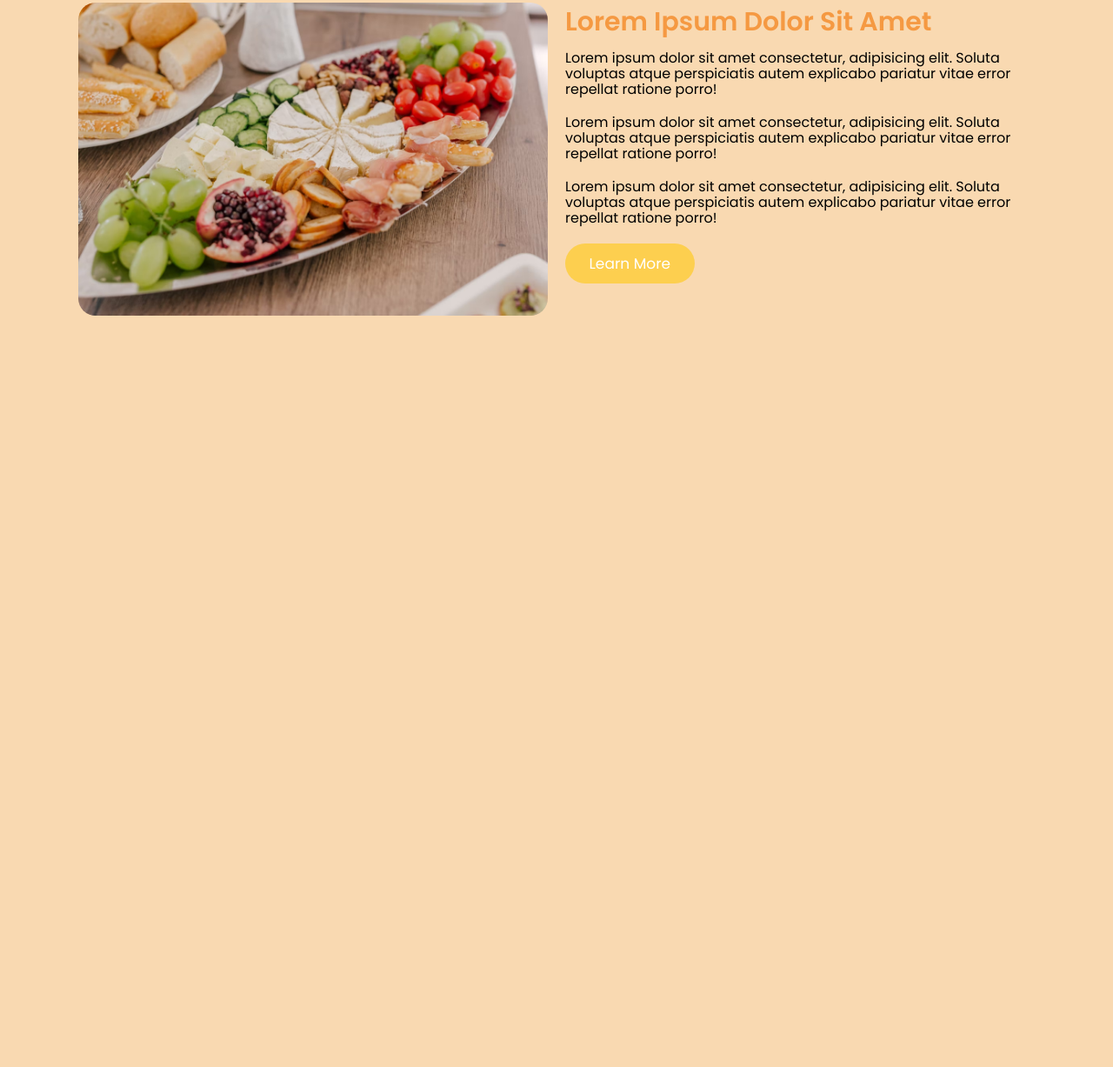
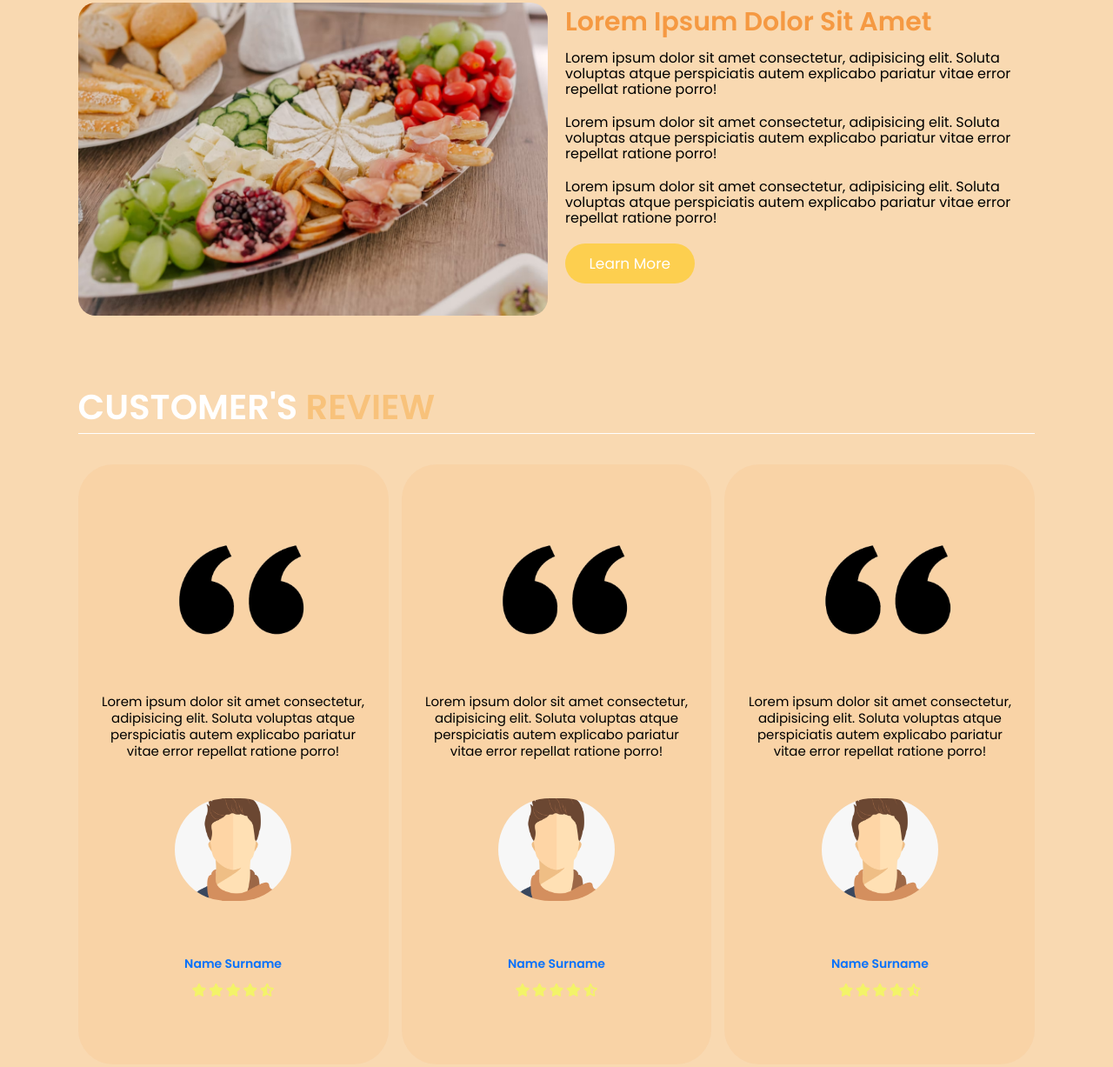
Before and after one commit to felix204/E-Commerce-Template, a plain HTML site: page index.html in a window 1280 px wide. Shown: the part 2908-4135 px from the top of the page at 87% size. Before the commit the page ends 3311 px from the top, so only its background shows below. Drawn offline with Linux system fonts and the light colour scheme.

Commit message:
review section

```diff
--- a/assets/css/main.css
+++ b/assets/css/main.css
@@ -298,3 +298,50 @@ section {
     line-height: 1.8rem;
 }
 /* About end */
+
+/* Review start */
+.review .box-container{
+    display: grid;
+    grid-template-columns: repeat(auto-fit, minmax(30rem, 1fr));
+    gap: 1.5rem;
+}
+
+.review .box-container .box{
+    background: rgba(245, 153, 66, 0.096);
+    border-radius: 4rem;
+    text-align: center;
+    padding: 3rem 2rem;
+}
+
+.review .box-container .box img{
+    width: 90%;
+    object-fit: cover;
+    margin: 2.5rem;
+    position: relative;
+}
+
+.review .box-container .box .user {
+    width: 55%;
+    height: 25%;
+    margin: 2.5rem;
+    border-radius: 12rem;
+    padding: 2rem;
+}
+
+.review .box-container .box h4{
+    font-size: 1.4rem;
+    padding: 1.2rem;
+    color: rgba(5, 112, 252, 0.993);
+}
+
+.review .box-container .box p{
+    font-size: 1.5rem;
+    line-height: 1.9rem;
+}
+
+
+.review .box-container .box .starts i{
+    color: rgb(243, 243, 105);
+    font-size: 1.5rem;
+}
+/* Review start */
--- a/index.html
+++ b/index.html
@@ -175,7 +175,7 @@
         <h3 class="heading">about <span>us</span></h3>
         <div class="row">
             <div class="image">
-                <img src="/assets/images/about-section.avif" alt="fruits">
+                <img src="/assets/images/about-section.avif" alt="Fruits">
             </div>
             <div class="content">
                 <h4>Lorem Ipsum Dolor Sit Amet</h4>
@@ -191,6 +191,56 @@
     </section>
     <!-- About section end -->
 
+    <!-- Review section start -->
+    <section class="review">
+        <h3 class="heading">customer's <span>review</span></h3>
+        <div class="box-container">
+            <div class="box">
+                <img src="/assets/images/quote-icon.png" alt="Quote Icon">
+                <p>Lorem ipsum dolor sit amet consectetur, adipisicing elit. Soluta voluptas atque perspiciatis autem
+                    explicabo pariatur vitae error repellat ratione porro!</p>
+                <img src="/assets/images/avatar.png" class="user" alt="User Avatar">
+                <h4>Name Surname</h4>
+                <div class="starts">
+                    <i class="fas fa-star"></i>
+                    <i class="fas fa-star"></i>
+                    <i class="fas fa-star"></i>
+                    <i class="fas fa-star"></i>
+                    <i class="fas fa-star-half-alt"></i>
+                </div>
+            </div>
+            <div class="box">
+                <img src="/assets/images/quote-icon.png" alt="Quote Icon">
+                <p>Lorem ipsum dolor sit amet consectetur, adipisicing elit. Soluta voluptas atque perspiciatis autem
+                    explicabo pariatur vitae error repellat ratione porro!</p>
+                <img src="/assets/images/avatar.png" class="user" alt="User Avatar">
+                <h4>Name Surname</h4>
+                <div class="starts">
+                    <i class="fas fa-star"></i>
+                    <i class="fas fa-star"></i>
+                    <i class="fas fa-star"></i>
+                    <i class="fas fa-star"></i>
+                    <i class="fas fa-star-half-alt"></i>
+                </div>
+            </div>
+            <div class="box">
+                <img src="/assets/images/quote-icon.png" alt="Quote Icon">
+                <p>Lorem ipsum dolor sit amet consectetur, adipisicing elit. Soluta voluptas atque perspiciatis autem
+                    explicabo pariatur vitae error repellat ratione porro!</p>
+                <img src="/assets/images/avatar.png" class="user" alt="User Avatar">
+                <h4>Name Surname</h4>
+                <div class="starts">
+                    <i class="fas fa-star"></i>
+                    <i class="fas fa-star"></i>
+                    <i class="fas fa-star"></i>
+                    <i class="fas fa-star"></i>
+                    <i class="fas fa-star-half-alt"></i>
+                </div>
+            </div>
+        </div>
+    </section>
+    <!-- Review section end -->
+
 </body>
 
 </html>
```
Also changed, not shown: assets/images/avatar.png (added), assets/images/quote-icon.png (added).
